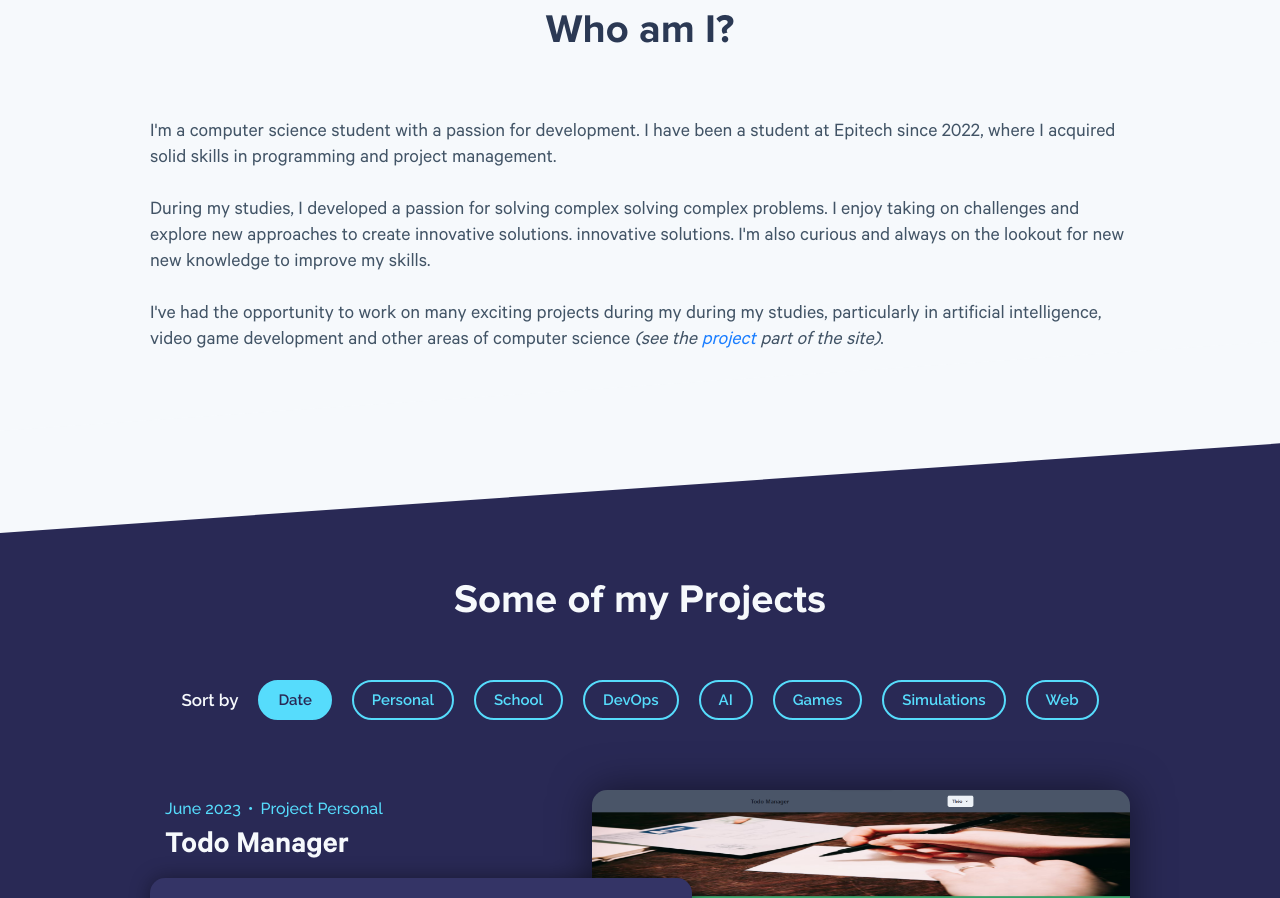
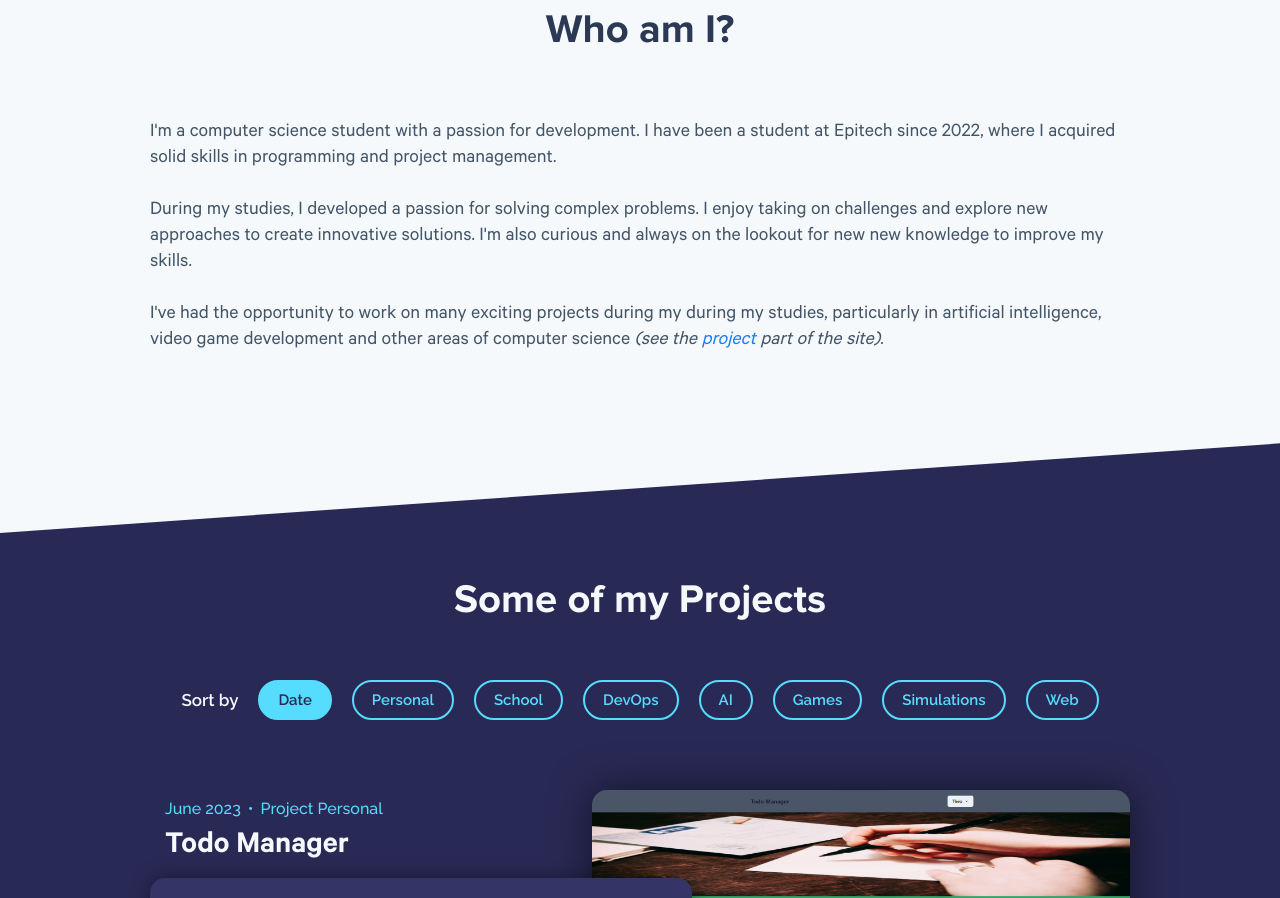
Before and after one commit to TheoEwzZer/theoewzzer.github.io, a React (Create React App) app: page / in a window 1280 px wide. Shown: the part 880-1778 px from the top of the page. Built offline with nearby package versions, Linux system fonts and the light colour scheme.

Commit message:
fix: remove duplicate phrases in the `About` section

```diff
--- a/src/about.tsx
+++ b/src/about.tsx
@@ -20,10 +20,9 @@ function About(): React.ReactElement {
               <br />
               <br />
               During my studies, I developed a passion for solving complex
-              solving complex problems. I enjoy taking on challenges and explore
-              new approaches to create innovative solutions. innovative
-              solutions. I'm also curious and always on the lookout for new new
-              knowledge to improve my skills.
+              problems. I enjoy taking on challenges and explore new approaches
+              to create innovative solutions. I'm also curious and always on the
+              lookout for new new knowledge to improve my skills.
               <br />
               <br />
               I've had the opportunity to work on many exciting projects during
```
